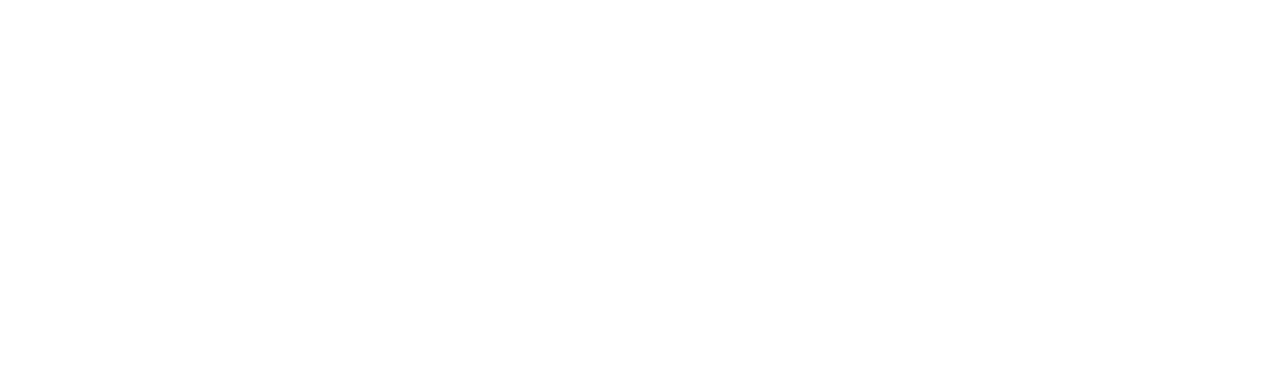
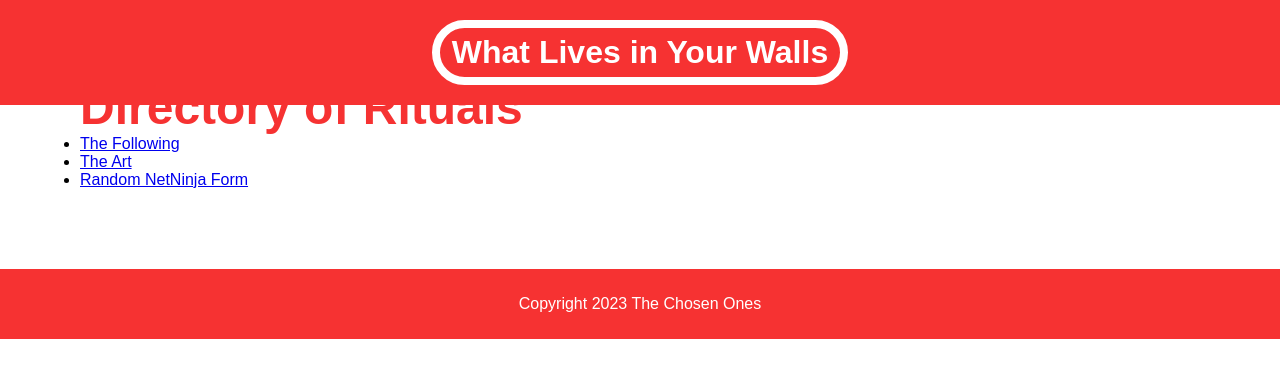
Before and after one commit to Skareeg/NetNinja-Conglomerate-Tutorials, a plain HTML site: page index.html in a window 1280 px wide. Drawn offline with Linux system fonts and the light colour scheme; files that its build step writes are made by us from their sources.

Commit message:
Adjustments to links to view every page.

```diff
--- a/index.html
+++ b/index.html
@@ -0,0 +1,29 @@
+<!DOCTYPE html>
+<html lang="en">
+<head>
+    <meta charset="UTF-8">
+    <meta http-equiv="X-UA-Compatible" content="IE=edge">
+    <meta name="viewport" content="width=device-width, initial-scale=1.0">
+    <title>Mariodub</title>
+    <link rel="stylesheet" href="styles.css">
+</head>
+<body>
+
+    <header>
+        <h1>What Lives in Your Walls</h1>
+    </header>
+    <main>
+        <article>
+            <h2>Directory of Rituals</h2>
+        </article>
+        <ul>
+            <li><a href="html5-css-basics/index.html">The Following</a></li>
+            <li><a href="css-animations/index.html">The Art</a></li>
+            <li><a href="html5-forms-styling/index.html">Random NetNinja Form</a></li>
+        </ul>
+    </main>
+    <footer>
+        <p class="copyright">Copyright 2023 The Chosen Ones</p>
+    </footer>
+</body>
+</html>
--- a/style.css
+++ b/style.css
@@ -0,0 +1,32 @@
+body, ul, li, h1, h2, a {
+    margin: 0;
+    padding: 0;
+    font-family: Arial, Helvetica, sans-serif;
+}
+
+header {
+    background-color: #f63232;
+    padding: 20px;
+    text-align: center;
+    position: fixed;
+    width: 100%;
+    z-index: 1;
+    top: 0;
+    left: 0;
+    box-sizing: border-box;
+}
+
+main {
+    max-width: 100%;
+    width: 1200px;
+    margin: 80px auto;
+    padding: 0 40px;
+    box-sizing: border-box;
+}
+
+footer {
+    background-color: #f63232;
+    color: white;
+    padding: 10px;
+    text-align: center;
+}
```
Also changed, not shown: css-animations/index.html (+5 -0 lines), css-animations/web-examples/basket.html (+2 -0 lines), html5-css-basics/02/index.html (+1 -1 lines), html5-css-basics/index.html (+5 -5 lines), html5-css-basics/news.html (+5 -5 lines).
